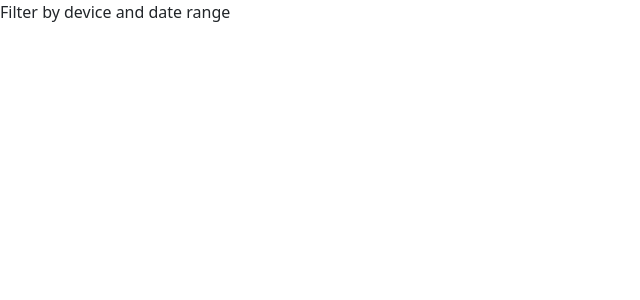
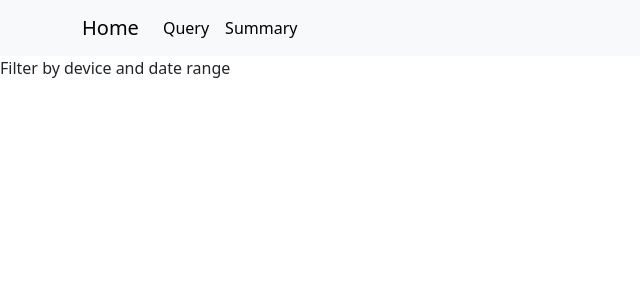
Before and after one commit to GautamPaul/Gaan-software, a Django app: template src/iot/templates/filter.html in a window 1280 px wide. Shown: the top 300 px of the page, without its empty margins (0-640 px from the left). Run offline with Django 5.2, Linux system fonts and the light colour scheme; the template is opened without the code that fills it, so the values that code supplies are empty; some libraries are stand-ins or nearby versions.

Commit message:
Added Navbar and corresponding pages

```diff
--- a/src/iot/templates/base.html
+++ b/src/iot/templates/base.html
@@ -10,6 +10,28 @@
 </head>
 
 {% block 'header' %}
+<nav class="navbar navbar-expand-lg navbar-light bg-light">
+    <div class="container">
+        <a class="navbar-brand" href="{% url 'home' %}">Home</a>
+        <button class="navbar-toggler" type="button" data-bs-toggle="collapse" data-bs-target="#navbarSupportedContent" aria-controls="navbarSupportedContent" aria-expanded="false" aria-label="Toggle navigation">
+            <span class="navbar-toggler-icon"></span>
+        </button>
+        <div class="collapse navbar-collapse" id="navbarSupportedContent">
+            <ul class="navbar-nav me-auto mb-2 mb-lg-0">
+                <li class="nav-item">
+                    <a class="nav-link active" aria-current="page" href="{% url 'query' %}">Query</a>
+                </li>
+                <li class="nav-item">
+                    <a class="nav-link active" aria-current="page" href="{% url 'summary' %}">Summary</a>
+                </li>
+            </ul>
+            <!-- <form class="d-flex">
+            <input class="form-control me-2" type="search" placeholder="Search" aria-label="Search">
+            <button class="btn btn-outline-success" type="submit">Search</button>
+            </form> -->
+        </div>
+    </div>
+</nav>
 {% endblock %}
 
 <body>
--- a/src/iot/views.py
+++ b/src/iot/views.py
@@ -10,6 +10,10 @@ class HomeView(View):
         iot_events = response.json().get("results")
         return render(request, "home.html", {"iot_events": iot_events})
 
-class FilterView(View):
+class QueryView(View):
     def get(self, request):
         return render(request, "filter.html")
+
+class SummaryView(View):
+    def get(self, request):
+        return render(request, "summary.html")
```
Also changed, not shown: src/iot/templates/summary.html (added, +10 -0 lines), src/iot/urls.py (+4 -3 lines).
